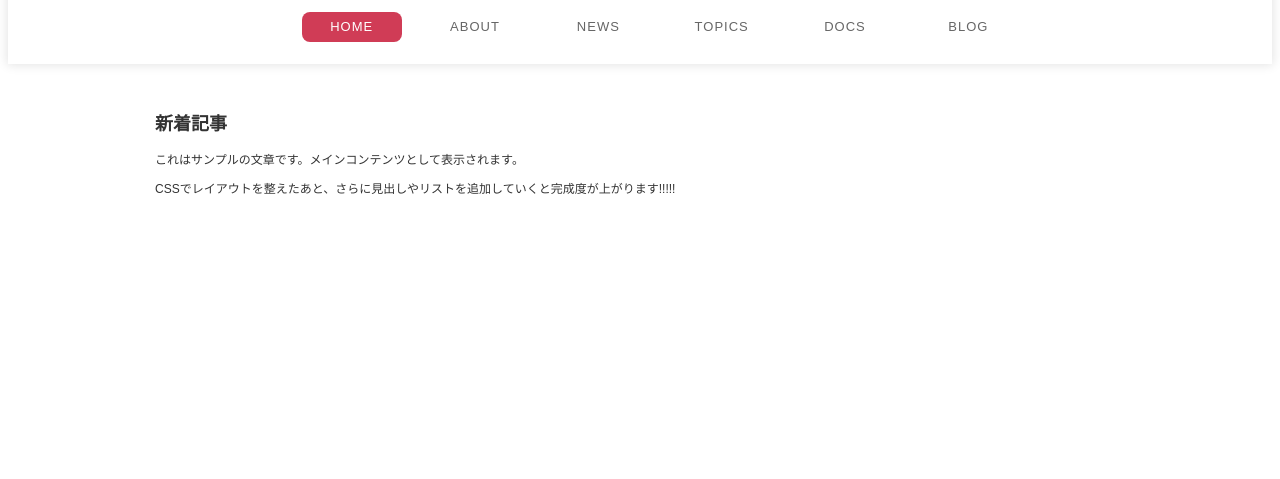
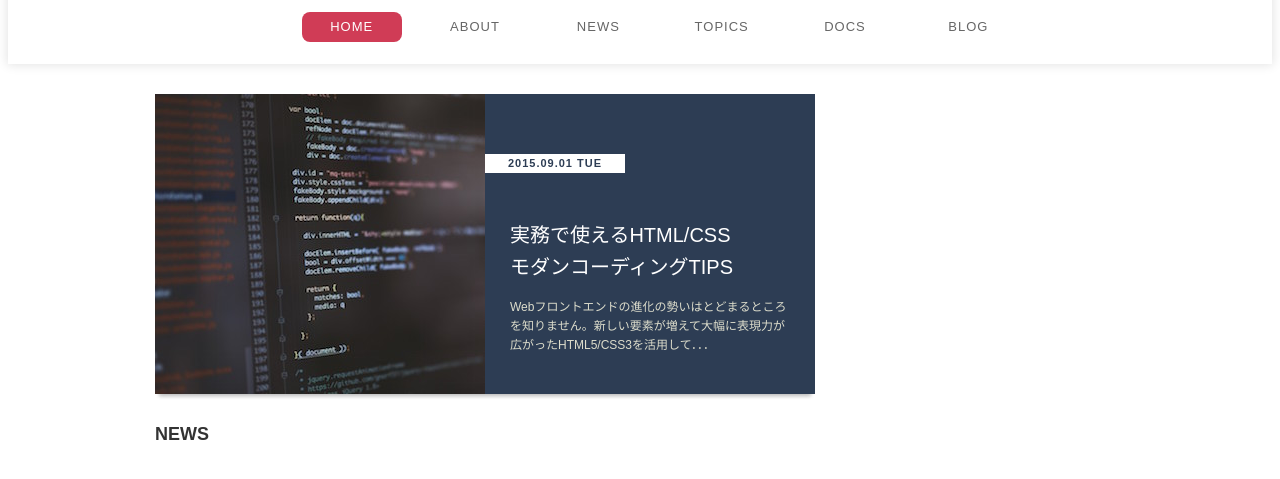
Before and after one commit to yuyakimkim/standard-layout, a plain HTML site: page index.html in a window 1280 px wide. Shown: the part 95-574 px from the top of the page. Drawn offline with Linux system fonts and the light colour scheme.

Commit message:
editted HOT TOPIC

```diff
--- a/css/style.css
+++ b/css/style.css
@@ -80,3 +80,55 @@ a:link, a:visited, a:hover, a:active {
 .footer {
     width: 100%;
 }
+
+.hidden {
+    display: none;
+}
+
+.hot-topic {
+    display: block;
+    height: 300px;
+    margin-bottom: 30px;
+    box-shadow: 0 6px 4px -4px rgba(0, 0, 0, 0.15);
+    transition: opacity 0.15s;
+}
+.hot-topic:hover {
+    opacity: 0.85;
+}
+.hot-topic .image {
+    float: left;
+    width: 50%;
+    height: 100%;
+}
+.hot-topic .content {
+    position: relative;
+    float: left;
+    width: 50%;
+    height: 100%;
+    padding: 105px 25px 0;
+    background-color: #2d3d54;
+    line-height: 1.6;
+}
+.hot-topic .title {
+    margin-bottom: 15px;
+    color: #fff;
+    font-weight: normal;
+    font-size: 2.0rem;
+}
+.hot-topic .desc {
+    color: #ddc;
+}
+.hot-topic .date {
+    position: absolute;
+    top: 60px;
+    left: 0;
+    width: 140px;
+    padding: 4px;
+    background-color: #fff;
+    color: #2d3d54;
+    text-align: center;
+    letter-spacing: 1px;
+    font-weight: bold;
+    font-size: 1.1rem;
+    line-height: 1;
+}
--- a/index.html
+++ b/index.html
@@ -24,11 +24,26 @@
                 </header>
                 <div class="wrapper clearfix">
                         <main class="main">
-                                <article>
-                                        <h1>新着記事</h1>
-                                        <p>これはサンプルの文章です。メインコンテンツとして表示されます。</p>
-                                        <p>CSSでレイアウトを整えたあと、さらに見出しやリストを追加していくと完成度が上がります!!!!!</p>
-                                </article>
+                                <section class="hot-topic">
+                                        <h2 class="hidden">HOT TOPIC</h2>
+                                        <a href="#" class="hot-topic clearfix">
+                                                <img class="image" src="images/hot-topic.jpg" alt="コーディング画面">
+                                                <div class="content">
+                                                        <h3 class="title">実務で使えるHTML/CSS<br>モダンコーディングTIPS</h3>
+                                                        <p class="desc">Webフロントエンドの進化の勢いはとどまるところを知りません。新しい要素が増えて大幅に表現力が広がったHTML5/CSS3を活用して．．．</p>
+                                                        <time class="date" datetime="2015-09-01">2015.09.01 TUE</time>
+                                                </div>
+                                        </a>
+                                        <!-- hot-topic -->
+                                </section>
+                                <section class="news">
+                                        <h2>NEWS</h2>
+                                        <!-- news -->
+                                </section>
+                                <section class="articles">
+                                        <h2 class="hidden">ARTICLES</h2>
+                                        <!-- articles -->
+                                </section>
                         </main>
                         <div class="sidemenu">
                         </div>
```
